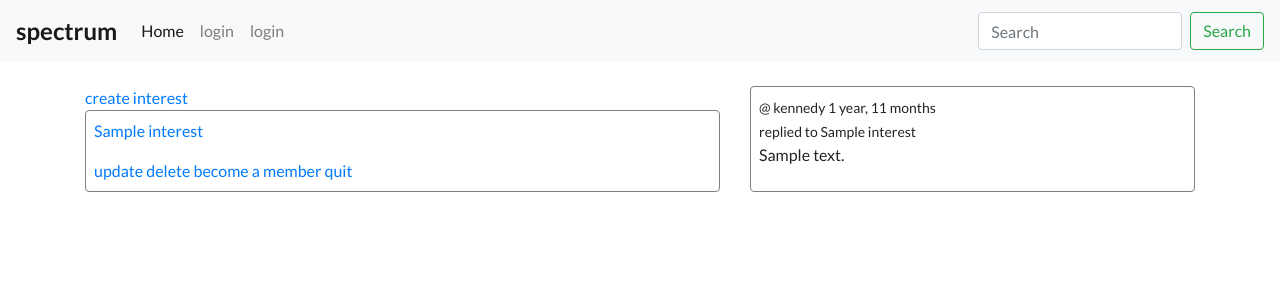
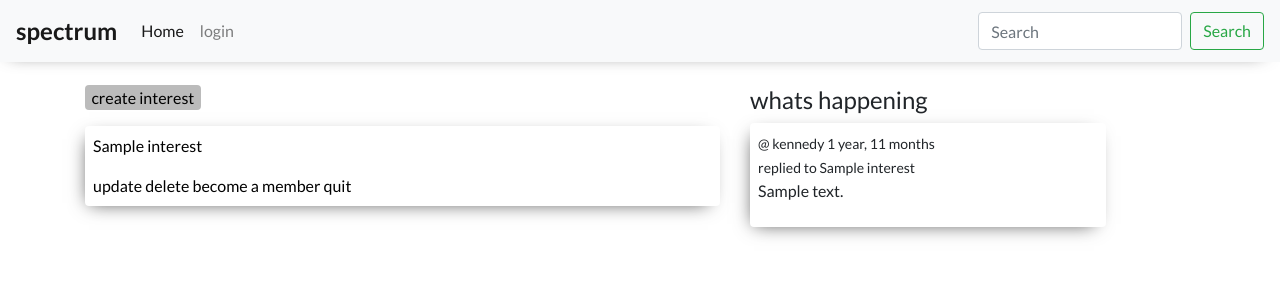
Before and after one commit to kennedybabu/spectrum, a Django app: page / in a window 1280 px wide. Shown: the top 300 px of the page. Run offline with Django 4.2, Linux system fonts and the light colour scheme; data comes from the database, SQL or seed files in the repository; tables that the repository leaves empty hold one stand-in row (values such as "Sample post"); some libraries are stand-ins or nearby versions.

Commit message:
style the buttons

```diff
--- a/spectrum/templates/navbar.html
+++ b/spectrum/templates/navbar.html
@@ -4,14 +4,12 @@
       <span class="navbar-toggler-icon"></span>
     </button>
 
-    <div class="collapse navbar-collapse" id="navbarSupportedContent">
+    <div class="collapse navbar-collapse navbar-right" id="navbarSupportedContent">
       <ul class="navbar-nav mr-auto">
         <li class="nav-item active">
           <a class="nav-link" href="{% url 'home' %}">Home <span class="sr-only">(current)</span></a>
         </li>
-        <li class="nav-item">
-          <a class="nav-link" href="{% url 'login' %}">login</a>
-        </li>
+
         {% if request.user.is_authenticated %}
           <li class="nav-item">
             <a class="nav-link" href="{% url 'user_profile'  user.id %}">hello, {{ user }}</a>
--- a/spectrum/templates/spectrum/channel.html
+++ b/spectrum/templates/spectrum/channel.html
@@ -23,7 +23,7 @@
                 <small>@ {{ post.user }} {{ post.created }}</small>
                 <p>{{ post.body }}</p>
                 {% if request.user == post.user %}
-                <a href="{% url 'delete_post' post.id %}">delete</a>
+                <a class='delete' href="{% url 'delete_post' post.id %}">delete</a>
 
                 {% endif %}
                 <hr>
--- a/spectrum/templates/spectrum/home.html
+++ b/spectrum/templates/spectrum/home.html
@@ -24,6 +24,7 @@
         {% endfor %}
         </div>
         <div class="col-md-5">
+            <h4>whats happening</h4>
                 {% for post in posts %}
                     <div class="activity">
                         <small>@ {{ post.user }} {{ post.created | timesince }}</small><br>
@@ -31,7 +32,7 @@
                         <p>{{ post }}</p>
 
                         {% if request.user == post.user %}
-                            <a href="{% url 'delete_post' post.id %}">delete</a>
+                            <a class='delete' href="{% url 'delete_post' post.id %}">delete</a>
                         {% endif %}
                     </div>
                 {% endfor %}
--- a/static/styles/main.css
+++ b/static/styles/main.css
@@ -5,9 +5,27 @@ body {
 }
 
 
+body a {
+    color: black;
+    text-decoration: none;
+}
+
+
+body a:hover {
+    color: black;
+    text-decoration: none;
+}
+
+.navbar {
+    box-shadow: -4px 5px 18px -14px rgba(0,0,0,0.75);
+-webkit-box-shadow: -4px 5px 18px -14px rgba(0,0,0,0.75);
+-moz-box-shadow: -4px 5px 18px -14px rgba(0,0,0,0.75);
+}
+
 .navbar-brand {
     font-weight: 700;
     font-size: 1.5rem;
+    background-color: transparent;
 }
 
 .container {
@@ -15,12 +33,19 @@ body {
 }
 
 .object {
-    border: 1px solid grey;
     padding: .5rem .5rem;
     border-radius: 4px;
     margin-bottom: 1rem;
+
+    box-shadow: -4px 5px 18px -8px rgba(0,0,0,0.75);
+-webkit-box-shadow: -4px 5px 18px -8px rgba(0,0,0,0.75);
+-moz-box-shadow: -4px 5px 18px -8px rgba(0,0,0,0.75);
 }
 
+
+.object p {
+    font-weight: 400;
+}
 
 body > div > div > div.col-md-7 > div > p > a {
     font-weight: 400;
@@ -29,8 +54,50 @@ body > div > div > div.col-md-7 > div > p > a {
 
 
 .activity {
-    border: 1px solid grey;
     padding: .5rem .5rem;
     border-radius: 4px;
     margin-bottom: 1rem;
+    width: 80%;
+
+    box-shadow: -4px 5px 18px -8px rgba(0,0,0,0.75);
+    -webkit-box-shadow: -4px 5px 18px -8px rgba(0,0,0,0.75);
+    -moz-box-shadow: -4px 5px 18px -8px rgba(0,0,0,0.75);
 }
+
+
+.form-wrapeper {
+    width: 50%;
+    margin: 0 auto;
+    height: auto;
+    padding: 1rem;
+}
+
+
+.form-wrapeper input {
+    margin: 0 auto;
+}
+
+
+form {
+    align-items: center;
+}
+
+
+body > div > div > div.col-md-7 > a {
+    background-color: rgb(187, 187, 187);
+    padding: .2rem .4rem;
+    border-radius: 4px;
+    margin-bottom: 1rem;
+}
+
+
+.delete {
+    background-color: rgb(248, 145, 145);
+    padding: .2rem .4rem;
+    border-radius: 4px;
+}
+
+
+body > div > div > div.col-md-7 > div:nth-child(2) {
+    margin-top: 1rem;
+}
```
Also changed, not shown: spectrum/templates/spectrum/login_register.html (+4 -3 lines), spectrum/templates/spectrum/profile.html (+19 -0 lines).
